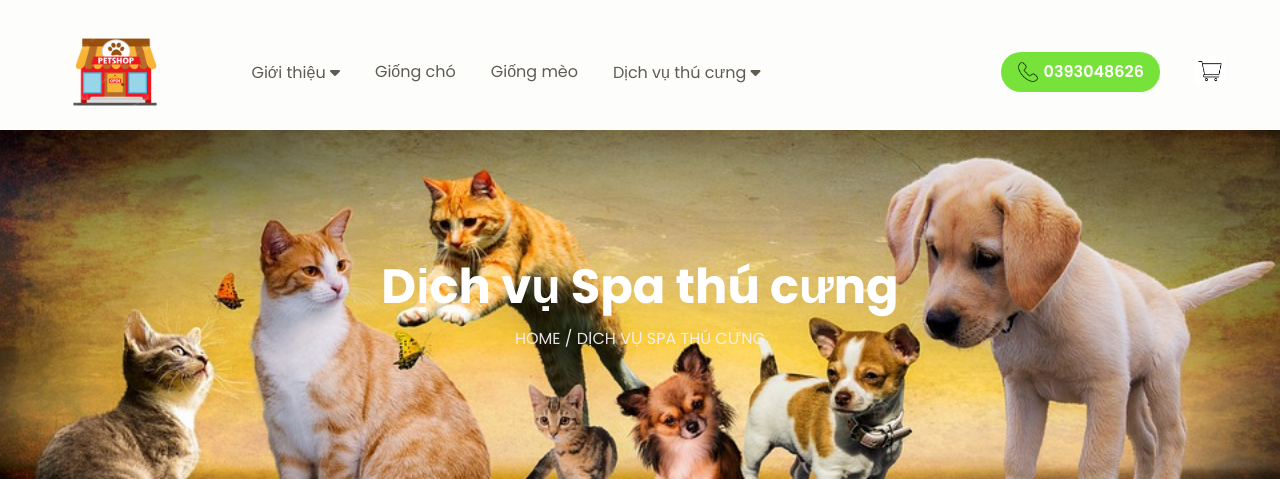
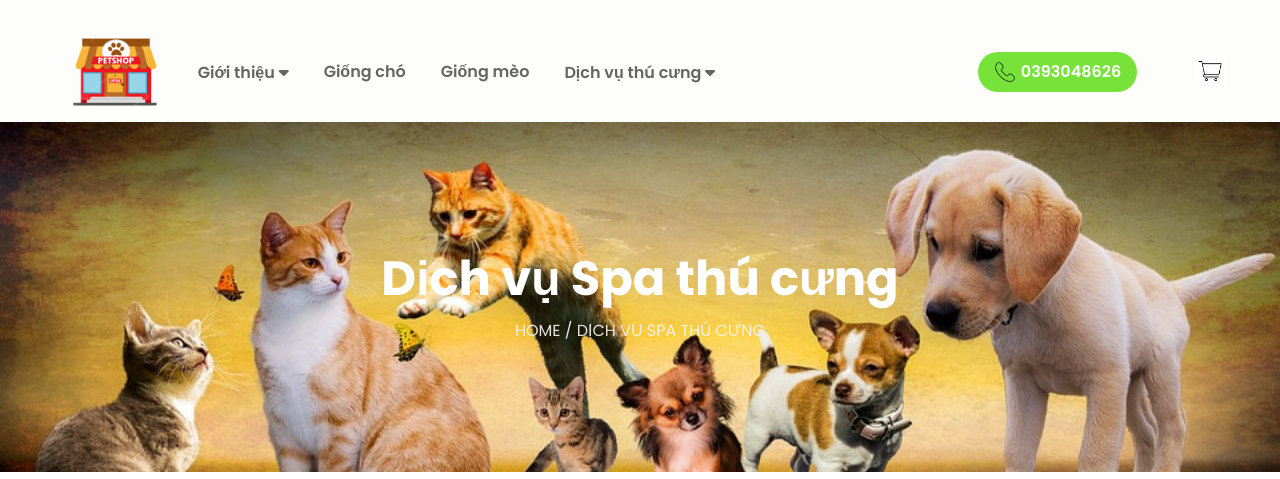
Before and after one commit to ThanhHiepNguyen/Baitapnhomlaptrinhweb, a PHP site: page / in a window 1280 px wide. Shown: the top 479 px of the page. Run offline with PHP 8.4, Linux system fonts and the light colour scheme; some libraries are stand-ins or nearby versions.

Commit message:
sửa lần 1

```diff
--- a/assets/css/style.css
+++ b/assets/css/style.css
@@ -7,6 +7,7 @@ body {
 
 a {
   text-decoration: none;
+  color: #000;
 }
 /* header */
 .header .main-content .logo {
@@ -57,26 +58,69 @@ a {
 .header .body-header {
   display: flex;
   align-items: center;
-  padding: 22px 0 8px;
+  justify-content: space-between;
+  padding: 22px 0 0;
 }
 
-.nav ul {
+/* Navigation bar */
+.navbar {
   display: flex;
+  justify-content: center;
+  align-items: center;
+  gap: 35px;
 }
-.nav {
-  margin-left: auto;
+.navbar_item {
+  display: block;
+  position: relative;
 }
-.nav a {
-  color: #5f5b53;
+.navbar_item_label {
+  color: black;
+  font-weight: 600;
+  opacity: 60%;
   font-size: 16px;
+  transition: 0.2s;
+  display: block;
+  padding-block: 41px;
+  height: 100%;
 }
-.nav li {
-  margin-left: 35px;
+.navbar_item_label:hover {
+  transition: 0.2s;
+  opacity: unset;
 }
-.nav a:hover {
-  color: #171100;
-  text-shadow: 1px 0 0 currentColor;
+.navbar_item_dropdown {
+  display: none;
 }
+.navbar_item:hover .navbar_item_dropdown {
+  display: block;
+  position: absolute;
+  top: calc(100% + px);
+  left: 0;
+  width: 230px;
+  background: #fff;
+  border-bottom-left-radius: 10px;
+  border-bottom-right-radius: 10px;
+}
+
+.dropdown_item:last-child {
+  border-bottom-left-radius: 10px;
+  border-bottom-right-radius: 10px;
+}
+.dropdown_item {
+  padding: 10px 25px;
+  line-height: 30px;
+  font-weight: 500;
+  transition: 0.2s;
+}
+.dropdown_item:hover > a {
+  transition: 0.2s;
+  color: #fff;
+}
+.dropdown_item:hover {
+  transition: 0.2s;
+  background: #ffcc00;
+}
+
+/*  */
 .action p {
   margin-left: 5px;
 }
--- a/index.html
+++ b/index.html
@@ -30,37 +30,39 @@
           <!-- logo -->
           <img src="./assets/img/logo.png" alt="Ảnh logos hop" class="logo" />
           <!-- nav -->
-          <nav class="nav">
-            <ul>
-              <li class="active">
-                <a href="#!">Giới thiệu <i class="fas fa-caret-down"></i></a>
-                <!-- <ul class="active-content">
-                  <li>
+          <nav>
+            <ul class="navbar">
+              <li class="navbar_item active">
+                <a href="#!" class="navbar_item_label"
+                  >Giới thiệu <i class="fas fa-caret-down"></i
+                ></a>
+                <ul class="navbar_item_dropdown">
+                  <li class="dropdown_item">
                     <a href="#!">Tin tức</a>
                   </li>
-                  <li>
+                  <li class="dropdown_item">
                     <a href="#!">Liên hệ</a>
                   </li>
-                </ul> -->
+                </ul>
               </li>
-              <li>
-                <a href="#!">Giống chó</a>
+              <li class="navbar_item">
+                <a href="#!" class="navbar_item_label">Giống chó</a>
               </li>
-              <li>
-                <a href="#!">Giống mèo</a>
+              <li class="navbar_item">
+                <a href="#!" class="navbar_item_label">Giống mèo</a>
               </li>
-              <li class="down">
-                <a href="#!"
+              <li class="navbar_item">
+                <a href="#!" class="navbar_item_label"
                   >Dịch vụ thú cưng <i class="fas fa-caret-down"></i
                 ></a>
-                <!-- <ul class="down-content">
-                  <li>
+                <ul class="navbar_item_dropdown">
+                  <li class="dropdown_item">
                     <a href="#!">Spa-Tạo kiểu</a>
                   </li>
-                  <li>
+                  <li class="dropdown_item">
                     <a href="#!">Khách sạn-Lưu trữ</a>
                   </li>
-                </ul> -->
+                </ul>
               </li>
             </ul>
           </nav>
```
